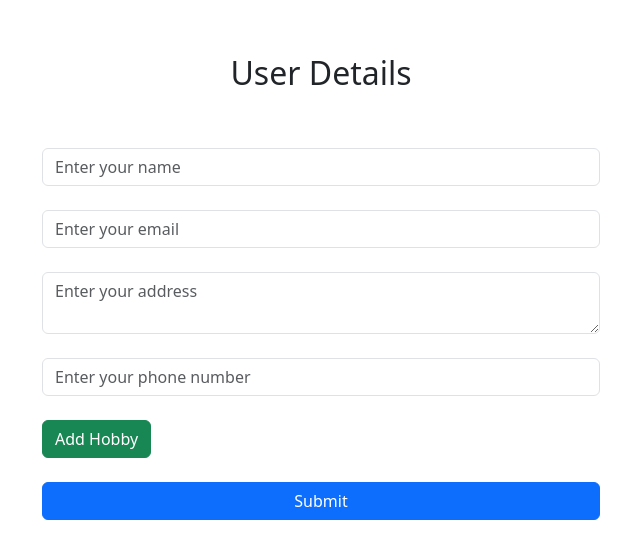
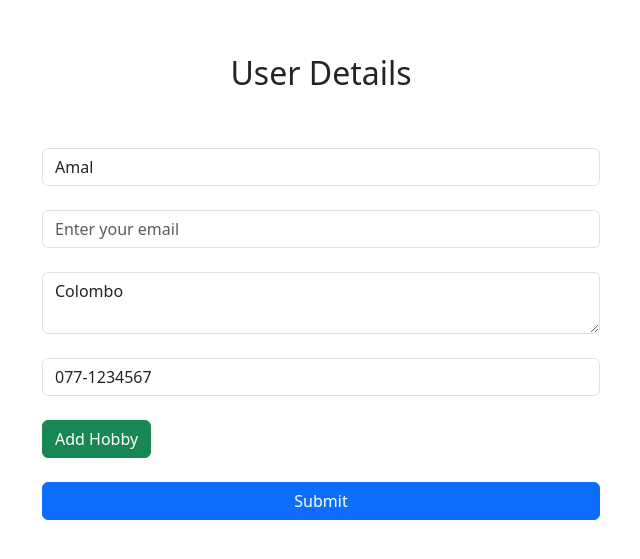
Before and after one commit to Pebhashi-Tharushika/angular-18-practice, an Angular app in the folder reactive-form/: page / in a window 1280 px wide. Shown: the part 113-672 px from the top of the page, without its empty margins (319-959 px from the left). Built offline with nearby package versions, Linux system fonts and the light colour scheme.

Commit message:
set form data - setValue() vs patchValue()

```diff
--- a/reactive-form/src/app/app.component.ts
+++ b/reactive-form/src/app/app.component.ts
@@ -60,6 +60,27 @@ export class AppComponent /* implements OnInit */ {
       console.log('phone statusChanges: ', status);
     }
     );
+
+
+    /* -------------- setValue vs patchValue ------------- */
+
+    // this.signUpForm.setValue({
+    //   userData: {
+    //     username: 'Amal',
+    //     email: 'amal@gmail.com'
+    //   },
+    //   address: 'Colombo',
+    //   phone: '077-1234567',
+    //   hobbies: []
+    // });
+
+    this.signUpForm.patchValue({
+      userData: {
+        username: 'Amal'
+      },
+      address: 'Colombo',
+      phone: '077-1234567'
+    });
   }
 
   // ngOnInit(): void {
```
